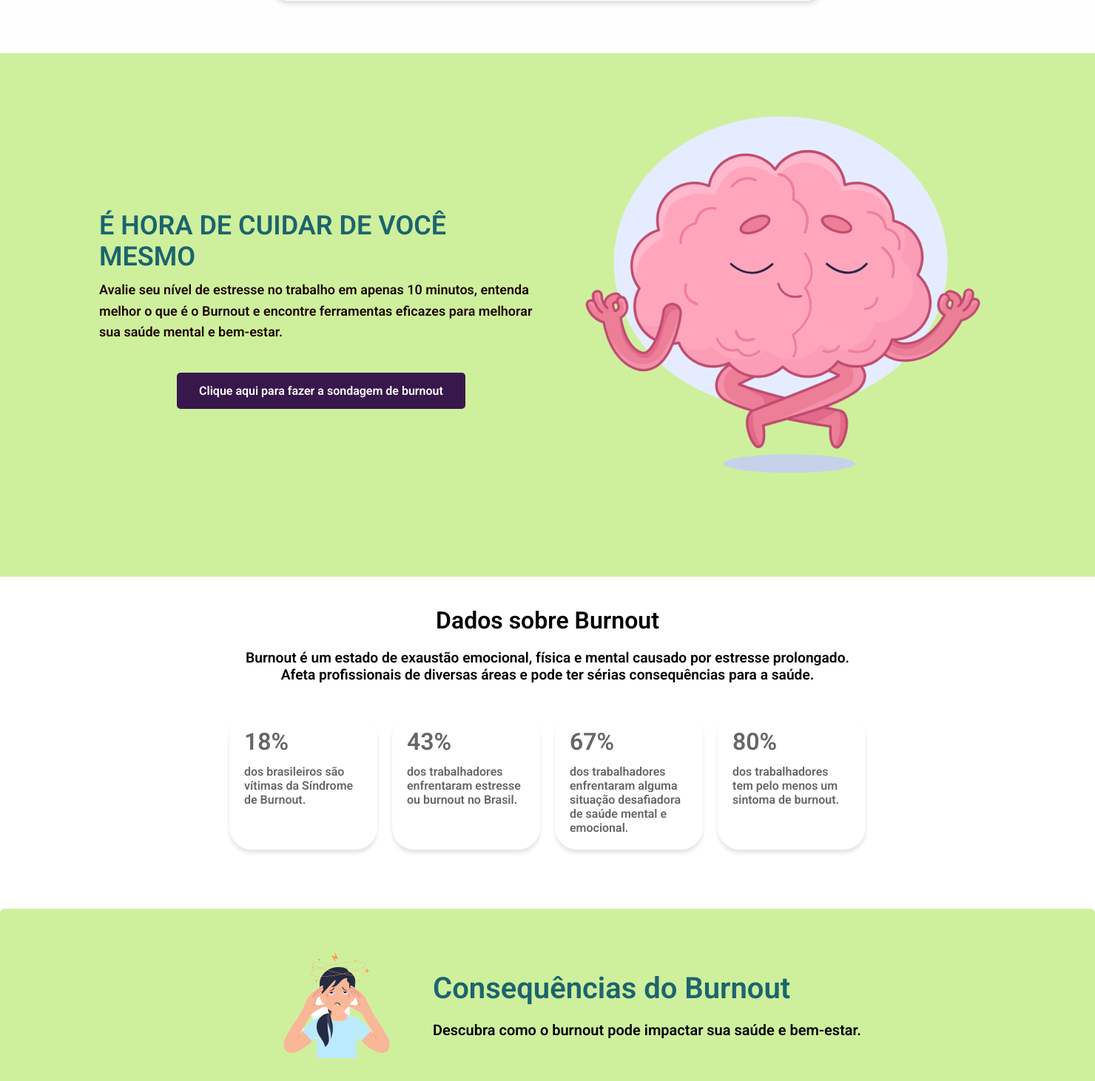
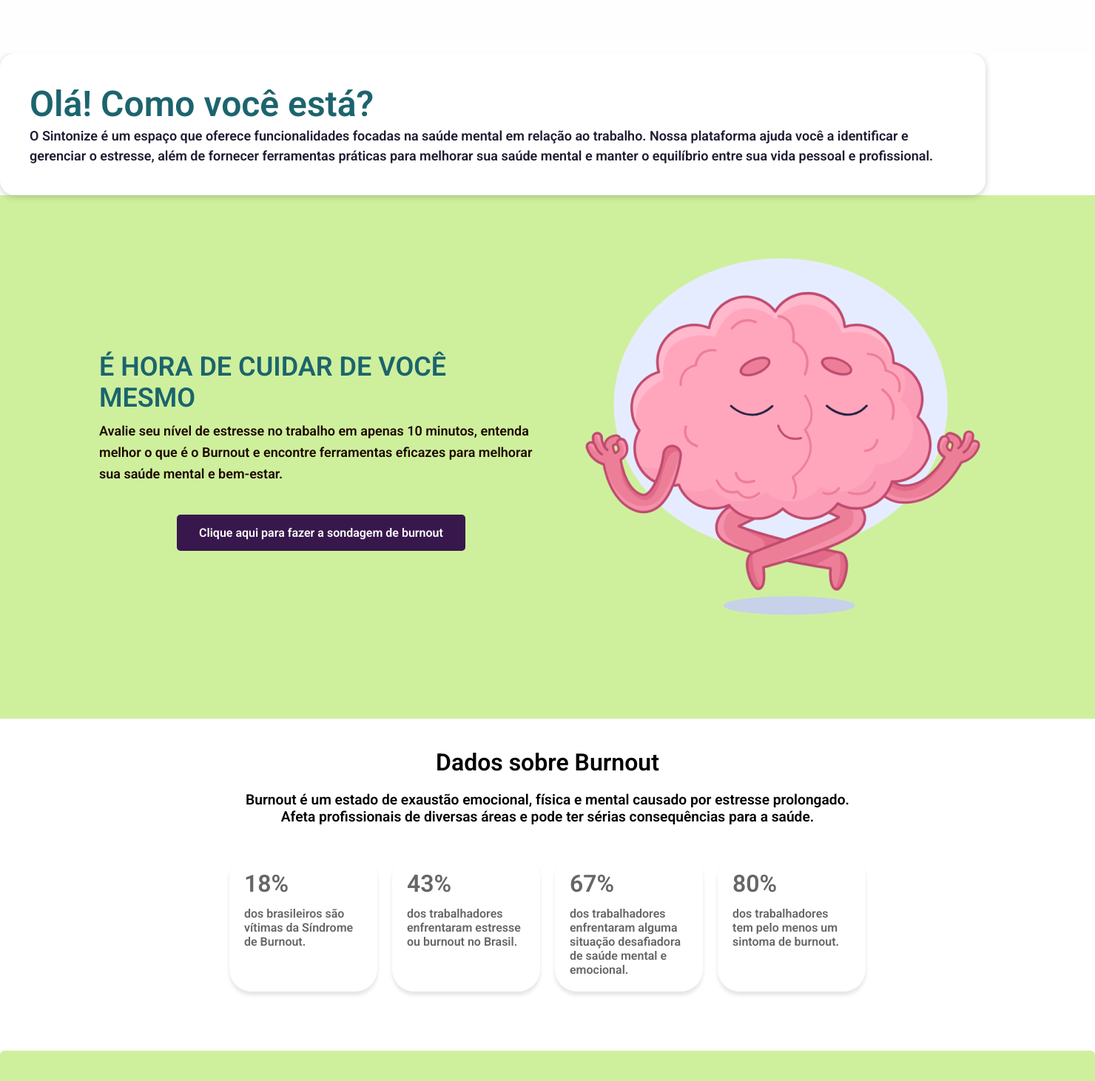
Before and after one commit to egmoraes14/Sintonize-1, a Django app: page / in a window 1480 px wide. Shown: the part 702-2164 px from the top of the page at 74% size. Run offline with Django 5.2, Linux system fonts and the light colour scheme.

Commit message:
modified:   site_sintonize/static/css/home.css 	modified:   site_sintonize/templates/header.html 	modified:   site_sintonize/templates/index.html

```diff
--- a/site_sintonize/static/css/home.css
+++ b/site_sintonize/static/css/home.css
@@ -6,7 +6,8 @@ body {
 
 /* Estilos do Header */
 header {
-    position: relative;
+    display: flex;
+    align-items: center;
     text-align: center;
     background-color: #ffffff;
 }
@@ -21,10 +22,12 @@ header {
 }
 
 .header-content {
-    position: absolute;
-    top: 75%;
+    /*position: absolute;*/
+    /*top: 75%;*/
     left: 50%;
-    transform: translate(-50%, -50%);
+    /*transform: translate(-50%, -50%);*/
+    justify-content:center;
+    text-align: center;
     padding: 40px;
     background: #FFFFFF;
     border-radius: 20px;
@@ -32,6 +35,8 @@ header {
     max-width: 90%;
     text-align: left;
     color: #1C646D;
+    align-items: center;
+
 }
 
 .header-content h1 {
@@ -180,6 +185,7 @@ header {
 
 .conteudo-consequencia {
     display: flex; /* Usa flexbox para alinhar imagem e texto */
+    display: wrap;
     align-items: center; /* Alinha verticalmente ao centro */
     gap: 16px;/* Espaçamento entre imagem e texto */
 }
@@ -193,21 +199,29 @@ header {
 }
 
 .consequencias-header {
-    display: flex; /* Usa flex para alinhar a imagem e o texto */
-    align-items: center; /* Alinha a imagem e o texto no topo */
-    margin-left: 325px;
-
+    display: flex;
+    display: wrap;
+    justify-content: center;
+    gap: 20px;
+    /*flex-wrap: wrap;*/
+    padding: 20px;
+    align-items: center;
 }
 
 .imagem-consequencias-lateral {
     width: 180px; /* Largura da imagem */
     height: 180px; /* Altura da imagem */
     margin-right: 40px; /* Espaçamento à direita da imagem */
+    align-items: center;
 }
 
 .consequencias-texto {
     display: flex; /* Flex para alinhar o título e a descrição */
+    display: wrap;
     flex-direction: column; /* Coloca título acima da descrição */
+    align-items: center;
+    word-break: break-word; /* Permite que palavras longas quebrem linha */
+    white-space: normal;
 }
 
 
@@ -218,11 +232,14 @@ header {
     font-weight: 700;
     line-height: 48px;
     margin-bottom: 10px; /* Ajuste de margem inferior */
+    text-align: center;
+    align-self: auto;
 }
 
 
 .container-consequencias {
     display: flex;
+    display: wrap;
     justify-content: center;
     gap: 20px;
     flex-wrap: wrap;
@@ -268,6 +285,8 @@ header {
     height: 100px;/* Altura fixa */
     margin-bottom: 10px;
     left: 2px;
+    display: wrap;
+    align-items: center;
 }
 
 .texto-consequencia {
@@ -279,8 +298,9 @@ header {
     font-size: 20px;/* Tamanho do título do card */
     font-weight: 500;
     line-height: 28px;
-    color: #000000 /* Cor do título */
-     margin-bottom: 10px;/* Margem abaixo do título */
+    color: #000000; /* Cor do título */
+    margin-bottom: 10px;/* Margem abaixo do título */
+
 }
 
 .label {
@@ -320,6 +340,18 @@ header {
     font-size: 20px; /* Tamanho da fonte */
     font-weight: 400; /* Peso da fonte */
     line-height: 24px; /* Altura da linha */
-    text-align: left; /* Alinhamento à esquerda */
+    text-align: center; /* Alinhamento à esquerda */
     margin-top: 10px; /* Espaco acima, se necessário */
+    align-items: center;
 }
+@media (max-width: 768px) {
+    .consequencias-header {
+        flex-direction: column; /* Muda a direção para coluna em telas menores */
+        align-items: flex-start; /* Alinha os itens à esquerda */
+    }
+
+    .consequencias-texto {
+        margin-left: 0; /* Remove a margem à esquerda em telas pequenas */
+        margin-top: 15px; /* Adiciona um espaço superior */
+    }
+}
--- a/site_sintonize/templates/header.html
+++ b/site_sintonize/templates/header.html
@@ -1,5 +1,5 @@
 <nav class="menu" id="menu">
-    <ul id="menu-list">
+    <ul class="menu-list">
         <li><a href="/" id="menu-home">Home</a></li>
         <li><a href="{% url 'sondagem' %}" id="menu-formulario">Sondagem sobre Burnout</a></li>
         <li><a href="{% url 'sobre_nos' %}">Sobre Nós</a>
--- a/site_sintonize/templates/index.html
+++ b/site_sintonize/templates/index.html
@@ -1,7 +1,7 @@
 <!DOCTYPE html>
 <html lang="pt-BR">
 <head>
-    <meta charset="UTF-8">
+    <meta charset="UTF-8" >
     <meta name="viewport" content="width=device-width, initial-scale=1.0">
     <title>Sintonize</title>
     {% load static %}
@@ -70,12 +70,18 @@
         </div>
 
     </section>
-    <section class="consequencias-burnout">
+    <section class="consequencias-burnout" >
         <div class="consequencias-header">
+            <div>
             <img src="{% static 'images/consequencia.png' %}" alt="Imagem Representativa" class="imagem-consequencias-lateral">
-            <div class="consequencias-texto">
-                <h2 class="titulo-consequencias">Consequências do Burnout</h2>
-                <p class="descricao-impactar">Descubra como o burnout pode impactar sua saúde e bem-estar.</p>
+            </div>
+            <div class="pagina" id="pagina">
+                <div class="container" id="container-principal">
+                    <h2 id="titulo-principal">Consequências do Burnout</h2>
+                    <p id="descricao-principal">
+                        Descubra como o burnout pode impactar sua saúde e bem-estar.
+                    </p>
+                </div>
             </div>
         </div>
         <div class="container-consequencias">
```
